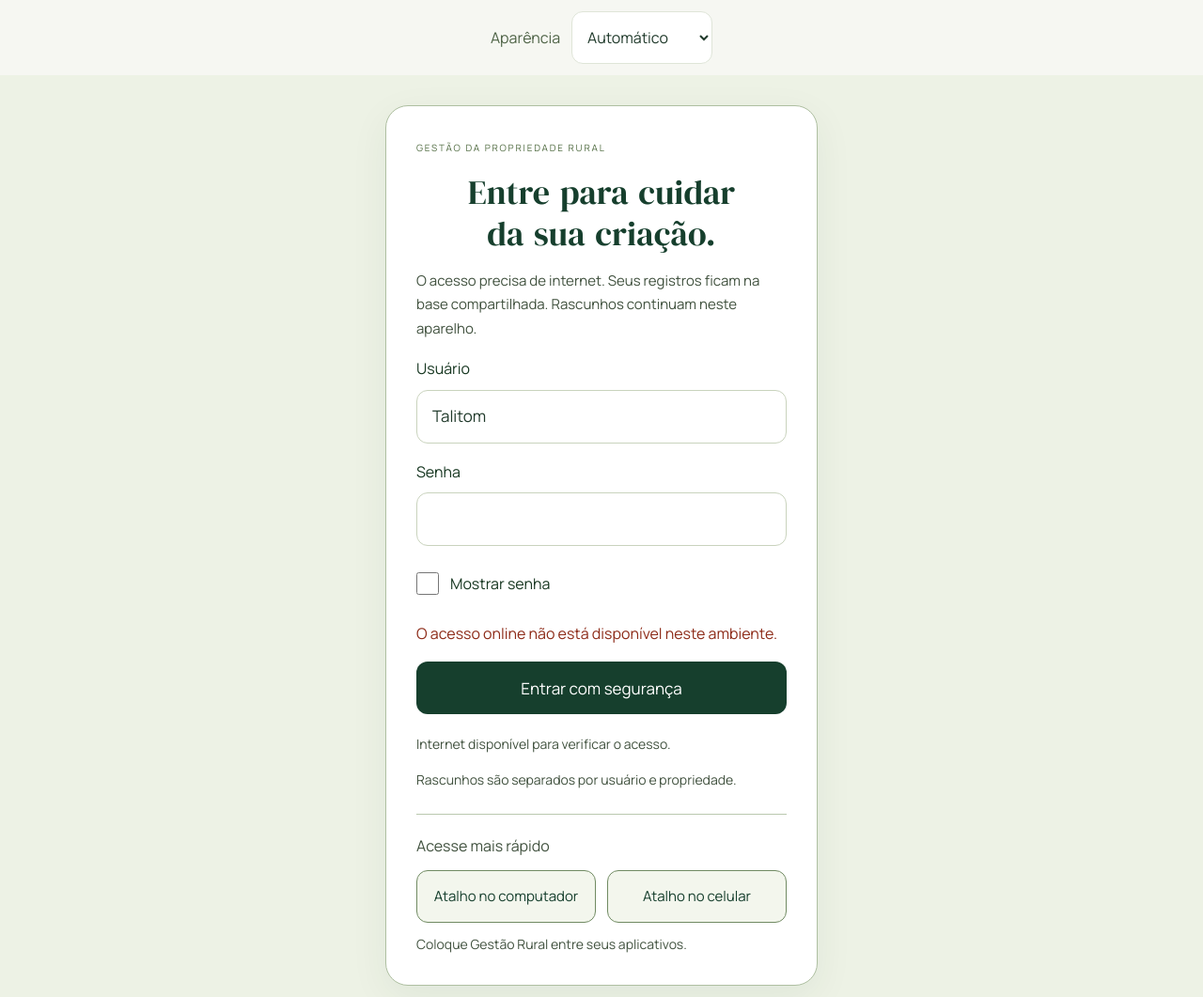
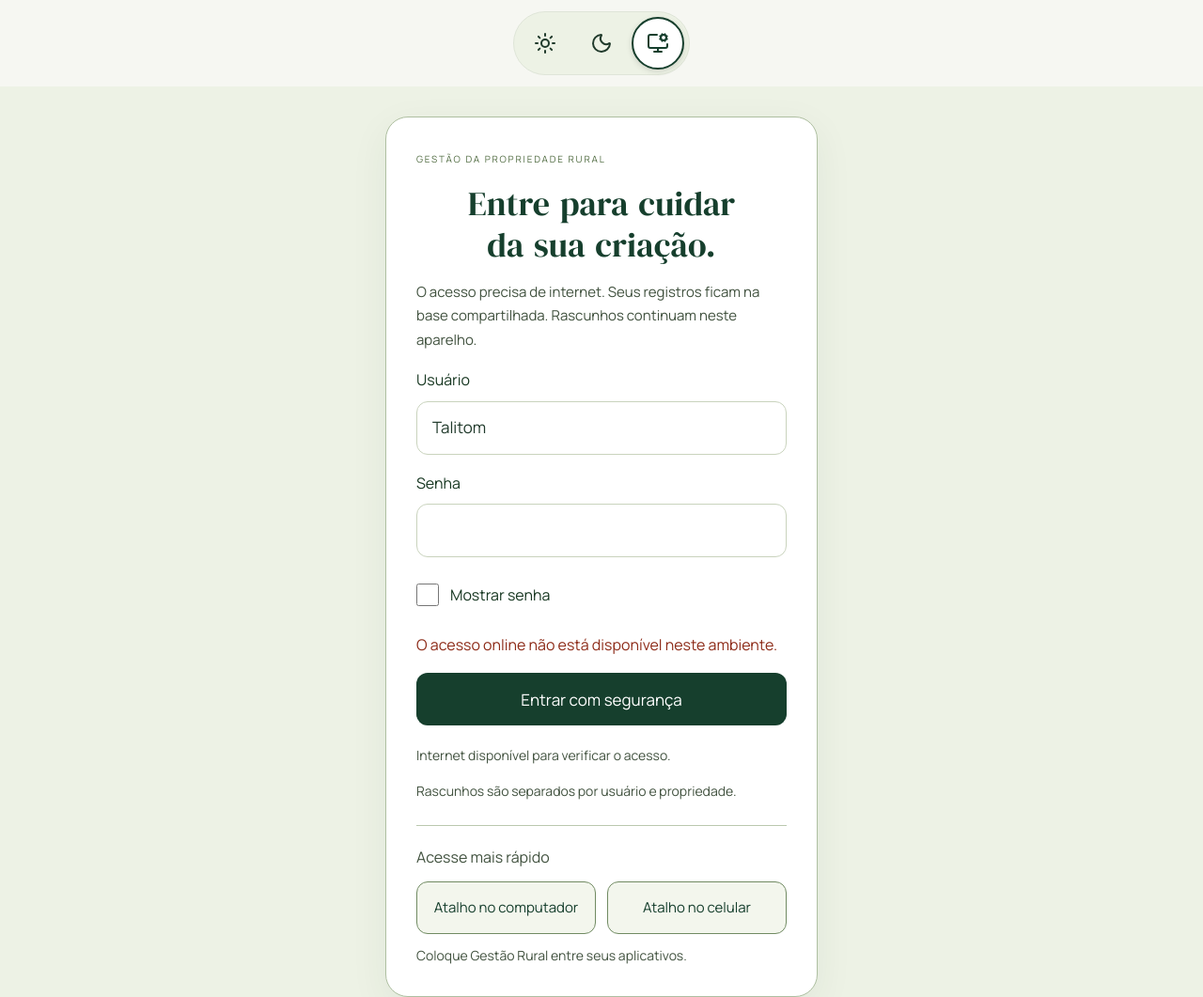
Before and after one commit to tdc160/sutrakan, a website built with Vite: page index.html in a window 1280 px wide. Shown: the top 1061 px of the page at 94% size. Built offline with nearby package versions, Linux system fonts and the light colour scheme; files whose address does not match are found by name.

Commit message:
Substitui seletor de aparência por ícones de claro, escuro e automático

```diff
--- a/theme.css
+++ b/theme.css
@@ -1,6 +1,6 @@
 /* Persistent, thumb-sized preference. No page reload or form reconstruction. */
 .theme-control{display:flex;align-items:center;justify-content:center;flex-wrap:wrap;gap:12px;padding:12px 20px;background:var(--color-canvas);color:var(--color-text)}
-.theme-control label{margin:0;font-size:16px;font-weight:700}.theme-control select{width:auto;min-width:150px;min-height:56px;margin:0;padding:12px;font-size:16px;border:1px solid var(--color-border);border-radius:12px;background:var(--color-surface);color:var(--color-text)}.theme-feedback:empty{display:none}.theme-feedback{width:100%;text-align:center;font-size:14px}
+.theme-feedback:empty{display:none}.theme-feedback{width:100%;text-align:center;font-size:14px}
 @media(min-width:701px){.theme-control{margin-left:256px}body:has(.login-screen) .theme-control{margin-left:0}.login-screen{min-height:calc(100dvh - 100px)}}
 @media(max-width:700px){.theme-control{padding:8px 16px}.login-screen{min-height:auto}}
 :root[data-theme=dark]{--color-canvas:#101b16;--color-surface:#192a21;--color-text:#edf5e9;--color-muted:#bdcdb6;--color-border:#526a56;--color-soft:#293f2d;--color-warning:#ffd48b;--color-warning-soft:#44371f;--color-danger:#ffbaa6;--color-danger-soft:#452c25;--color-focus:#d7eea2;--shadow-card:none;--shadow-overlay:0 24px 80px #0008;color-scheme:dark}
@@ -31,3 +31,14 @@
 /* Keep the primary action legible over lime, including more specific form rules. */
 :root[data-theme=dark] button.primary,:root[data-theme=dark] #recordform button.primary,:root[data-theme=dark] #shortcut-dialog button.primary{background:#d7eea2;color:#163f2d}
 :root[data-theme=dark] .primary{color:#163f2d!important}
+
+/* Three independent modes, one selected icon; native buttons retain keyboard access. */
+.theme-toggle{display:flex;gap:4px;padding:5px;border:1px solid var(--color-border);border-radius:999px;background:var(--color-soft)}
+.theme-toggle button{display:grid;place-items:center;width:56px;height:56px;min-height:56px;padding:0;border:2px solid transparent;border-radius:50%;background:transparent;color:var(--color-text);cursor:pointer}
+.theme-toggle button svg{width:24px;height:24px;stroke-width:2}
+.theme-toggle button:hover{background:var(--color-surface)}
+.theme-toggle button[aria-pressed=true]{background:var(--color-surface);color:var(--color-forest);border-color:var(--color-forest);box-shadow:0 2px 6px #0002}
+:root[data-theme=dark] .theme-toggle button{color:#edf5e9}
+:root[data-theme=dark] .theme-toggle button[aria-pressed=true]{background:#d7eea2;color:#163f2d;border-color:#d7eea2}
+.theme-toggle button:focus-visible{outline:3px solid var(--color-focus);outline-offset:3px}
+:root[data-theme=dark] .theme-toggle button[aria-pressed=true]{color:#163f2d!important}
--- a/theme.js
+++ b/theme.js
@@ -1,4 +1,6 @@
 import './theme.css';
+import {Sun,Moon,MonitorCog} from 'lucide';
+import {icon} from './ui.js';
 const key='rural-theme',media=matchMedia('(prefers-color-scheme: dark)');
 let preference='system';
 try{const saved=localStorage.getItem(key);if(['light','dark','system'].includes(saved))preference=saved}catch{}
@@ -7,14 +9,15 @@ function apply(){
  document.documentElement.dataset.theme=theme;
  document.documentElement.style.colorScheme=theme;
  document.querySelector('meta[name="theme-color"]')?.setAttribute('content',theme==='dark'?'#101b16':'#163f2d');
- const select=document.querySelector('#theme-choice');if(select)select.value=preference;
+ document.querySelectorAll('[data-theme-choice]').forEach(button=>button.setAttribute('aria-pressed',String(button.dataset.themeChoice===preference)));
  window.dispatchEvent(new Event('theme-change'));
 }
 // This control lives outside #app so navigation and login cannot remove it.
 const control=document.createElement('div');control.className='theme-control';
-control.innerHTML='<label for="theme-choice">Aparência</label><select id="theme-choice" aria-label="Aparência do sistema"><option value="system">Automático</option><option value="light">Claro</option><option value="dark">Escuro</option></select><span class="theme-feedback" role="status"></span>';
+const modes=[['light','Claro',Sun],['dark','Escuro',Moon],['system','Automático: acompanhar o aparelho',MonitorCog]];
+control.innerHTML=`<div class="theme-toggle" role="group" aria-label="Aparência do sistema">${modes.map(([value,label,glyph])=>`<button type="button" data-theme-choice="${value}" aria-label="${label}" title="${label}" aria-pressed="false">${icon(glyph)}</button>`).join('')}</div><span class="theme-feedback" role="status"></span>`;
 document.body.prepend(control);
-control.querySelector('select').addEventListener('change',event=>{preference=event.target.value;let saved=true;try{localStorage.setItem(key,preference)}catch{saved=false}apply();control.querySelector('[role=status]').textContent=saved?'':'Tema aplicado. Não foi possível salvar neste aparelho.'});
+control.querySelectorAll('[data-theme-choice]').forEach(button=>button.addEventListener('click',()=>{preference=button.dataset.themeChoice;let saved=true;try{localStorage.setItem(key,preference)}catch{saved=false}apply();control.querySelector('[role=status]').textContent=saved?'':'Tema aplicado. Não foi possível salvar neste aparelho.'}));
 media.addEventListener('change',()=>{if(preference==='system')apply()});
 window.addEventListener('storage',event=>{if(event.key===key){preference=['light','dark','system'].includes(event.newValue)?event.newValue:'system';apply()}});
 apply();
```
Also changed, not shown: DESIGN_SYSTEM.md (+1 -1 lines).
